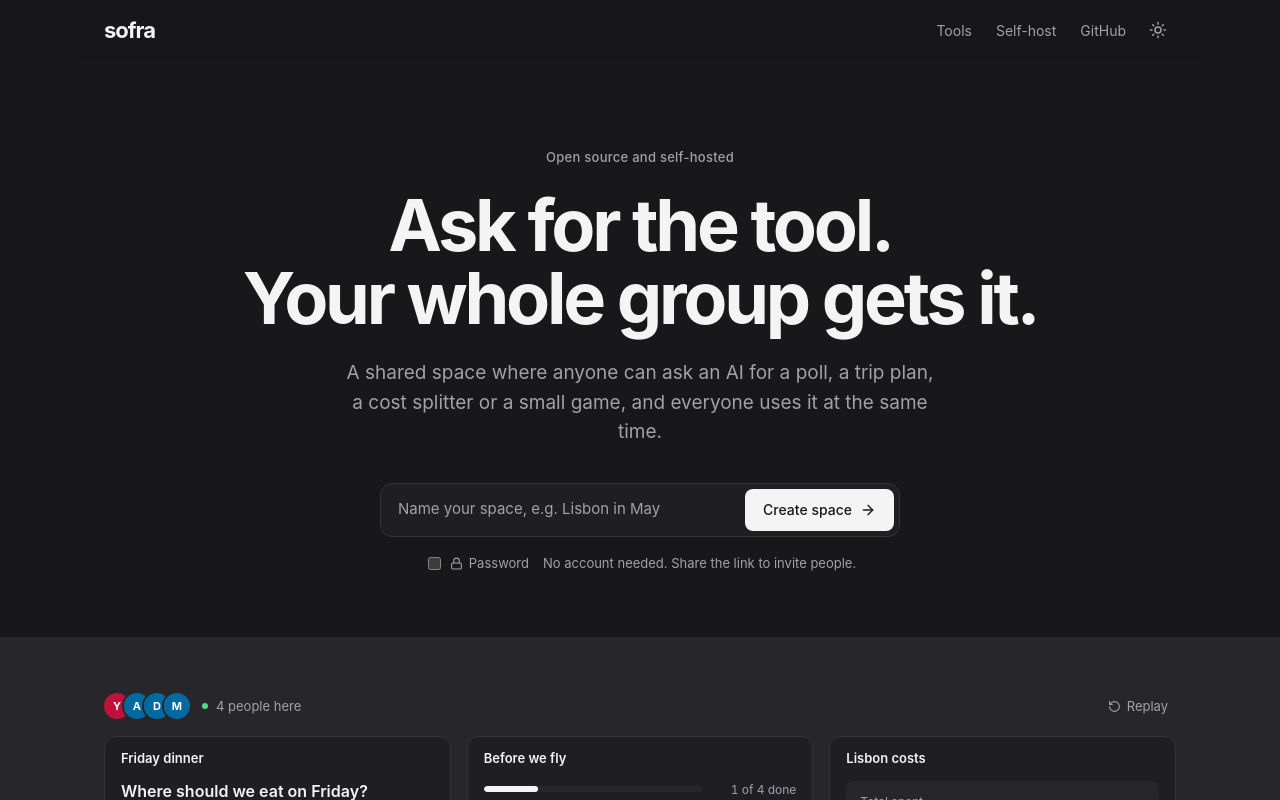
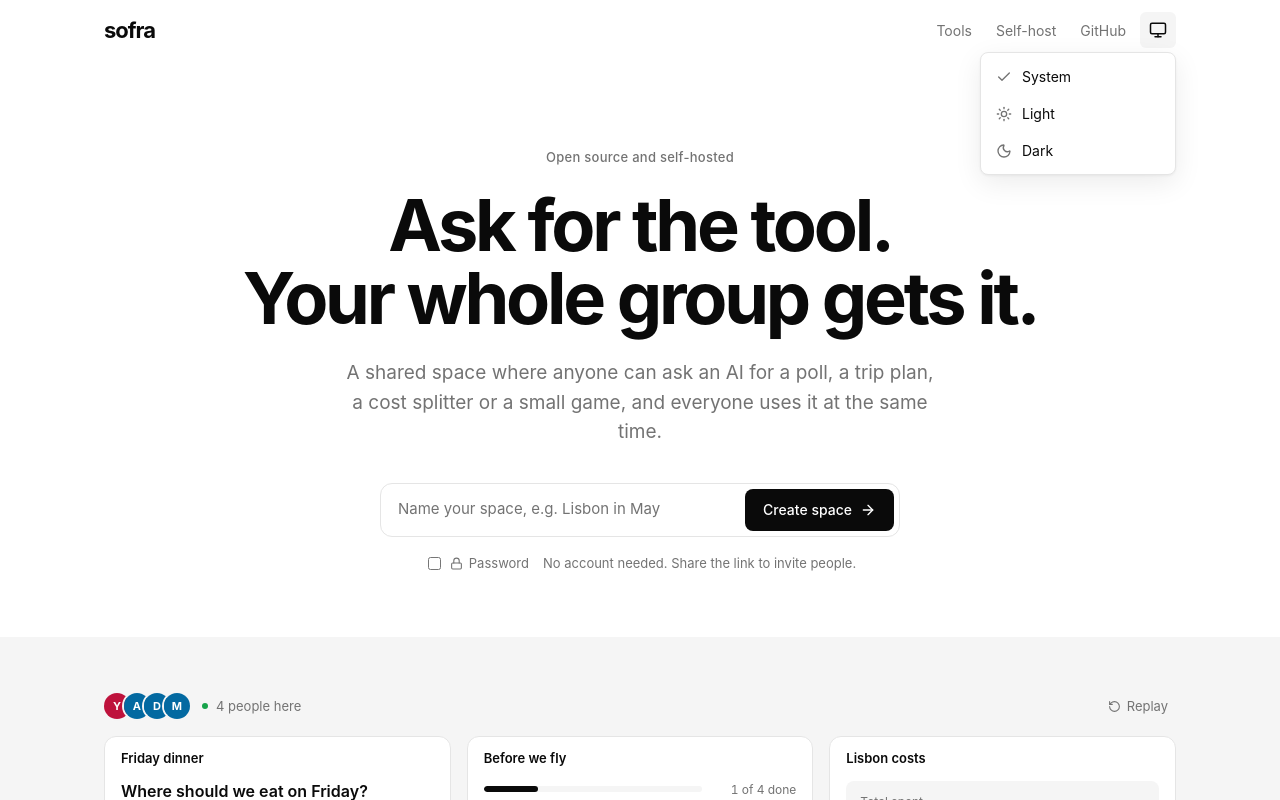
Before and after one commit to sudoeren/sofa, a React (Vite) app in the folder apps/web/: page / in a window 1280 px wide. Both pictures are taken after a click on the button 1158 px from the left and 30 px from the top of the page. Shown: the top 800 px of the page. Built offline with nearby package versions, Linux system fonts and the light colour scheme.

Commit message:
feat(web): system theme option
- theme menu with System, Light and Dark; System is the default
- follows the operating system live while System is chosen

```diff
--- a/apps/web/src/components/ThemeToggle.tsx
+++ b/apps/web/src/components/ThemeToggle.tsx
@@ -1,22 +1,38 @@
-import { Moon, Sun } from "lucide-react";
+import { Check, Monitor, Moon, Sun } from "lucide-react";
+import type { ThemePreference } from "../lib/storage";
 import { useTheme } from "../lib/theme";
+import { Menu, MenuItem } from "./Menu";
 
+const OPTIONS: { value: ThemePreference; label: string; icon: typeof Sun }[] = [
+  { value: "system", label: "System", icon: Monitor },
+  { value: "light", label: "Light", icon: Sun },
+  { value: "dark", label: "Dark", icon: Moon },
+];
+
+/** Theme picker: follow the system, or always light or dark. */
 export function ThemeToggle() {
-  const { theme, toggle } = useTheme();
-  const next = theme === "dark" ? "light" : "dark";
+  const { theme, preference, setPreference } = useTheme();
+  const current = OPTIONS.find((option) => option.value === preference) ?? OPTIONS[0];
+  const TriggerIcon = preference === "system" ? Monitor : theme === "dark" ? Moon : Sun;
   return (
-    <button
-      type="button"
-      className="icon-btn"
-      onClick={toggle}
-      aria-label={`Switch to ${next} theme`}
-      title={`Switch to ${next} theme`}
+    <Menu
+      label={`Theme: ${current?.label ?? "System"}`}
+      icon={<TriggerIcon size={18} aria-hidden="true" />}
     >
-      {theme === "dark" ? (
-        <Sun size={18} aria-hidden="true" />
-      ) : (
-        <Moon size={18} aria-hidden="true" />
-      )}
-    </button>
+      {(close) =>
+        OPTIONS.map(({ value, label, icon: Icon }) => (
+          <MenuItem
+            key={value}
+            icon={value === preference ? <Check size={16} /> : <Icon size={16} />}
+            onSelect={() => {
+              setPreference(value);
+              close();
+            }}
+          >
+            {label}
+          </MenuItem>
+        ))
+      }
+    </Menu>
   );
 }
--- a/apps/web/src/lib/storage.ts
+++ b/apps/web/src/lib/storage.ts
@@ -131,12 +131,14 @@ export function subscribeAiSettings(listener: () => void): () => void {
 /* theme */
 
 export type Theme = "light" | "dark";
+/** What the member picked; "system" follows the operating system and is the default. */
+export type ThemePreference = Theme | "system";
 
-export function loadStoredTheme(): Theme | null {
+export function loadStoredTheme(): ThemePreference | null {
   const value = read(THEME_KEY);
-  return value === "light" || value === "dark" ? value : null;
+  return value === "light" || value === "dark" || value === "system" ? value : null;
 }
 
-export function saveTheme(theme: Theme): void {
+export function saveTheme(theme: ThemePreference): void {
   write(THEME_KEY, theme);
 }
--- a/apps/web/src/lib/theme.ts
+++ b/apps/web/src/lib/theme.ts
@@ -1,51 +1,71 @@
 import { useCallback, useSyncExternalStore } from "react";
-import { loadStoredTheme, saveTheme, type Theme } from "./storage";
+import { loadStoredTheme, saveTheme, type Theme, type ThemePreference } from "./storage";
 
 const listeners = new Set<() => void>();
-let current: Theme | null = null;
+let preference: ThemePreference | null = null;
+let media: MediaQueryList | null = null;
 
-function systemTheme(): Theme {
+function darkQuery(): MediaQueryList | null {
   try {
-    return window.matchMedia("(prefers-color-scheme: dark)").matches ? "dark" : "light";
+    media ??= window.matchMedia("(prefers-color-scheme: dark)");
+    return media;
   } catch {
-    return "light";
+    return null;
   }
 }
 
-/** Stored choice first, otherwise the system preference. */
-export function initialTheme(): Theme {
-  return loadStoredTheme() ?? systemTheme();
+function systemTheme(): Theme {
+  return darkQuery()?.matches ? "dark" : "light";
 }
 
-function getTheme(): Theme {
-  if (!current) {
-    current = initialTheme();
-    document.documentElement.setAttribute("data-theme", current);
-  }
-  return current;
+function getPreference(): ThemePreference {
+  preference ??= loadStoredTheme() ?? "system";
+  return preference;
 }
 
-export function setTheme(theme: Theme): void {
-  current = theme;
-  document.documentElement.setAttribute("data-theme", theme);
-  saveTheme(theme);
+/** The theme actually shown: the member's pick, or the system's when they chose "system". */
+function getTheme(): Theme {
+  const pick = getPreference();
+  return pick === "system" ? systemTheme() : pick;
+}
+
+function apply(): void {
+  document.documentElement.setAttribute("data-theme", getTheme());
   for (const listener of listeners) listener();
 }
 
+export function setThemePreference(pick: ThemePreference): void {
+  preference = pick;
+  saveTheme(pick);
+  apply();
+}
+
+function onSystemChange(): void {
+  if (getPreference() === "system") apply();
+}
+
 function subscribe(listener: () => void): () => void {
+  if (listeners.size === 0) darkQuery()?.addEventListener?.("change", onSystemChange);
   listeners.add(listener);
   return () => {
     listeners.delete(listener);
+    if (listeners.size === 0) darkQuery()?.removeEventListener?.("change", onSystemChange);
   };
 }
 
-export function useTheme(): { theme: Theme; toggle: () => void } {
+export function useTheme(): {
+  theme: Theme;
+  preference: ThemePreference;
+  setPreference: (pick: ThemePreference) => void;
+} {
   const theme = useSyncExternalStore(subscribe, getTheme);
-  const toggle = useCallback(() => setTheme(getTheme() === "dark" ? "light" : "dark"), []);
-  return { theme, toggle };
+  const pick = useSyncExternalStore(subscribe, getPreference);
+  const setPreference = useCallback((next: ThemePreference) => setThemePreference(next), []);
+  return { theme, preference: pick, setPreference };
 }
 
 /** Test helper. */
 export function resetThemeForTests(): void {
-  current = null;
+  preference = null;
+  media = null;
 }
```
Also changed, not shown: 2 other files (tests, documents, lock files or other folders).
